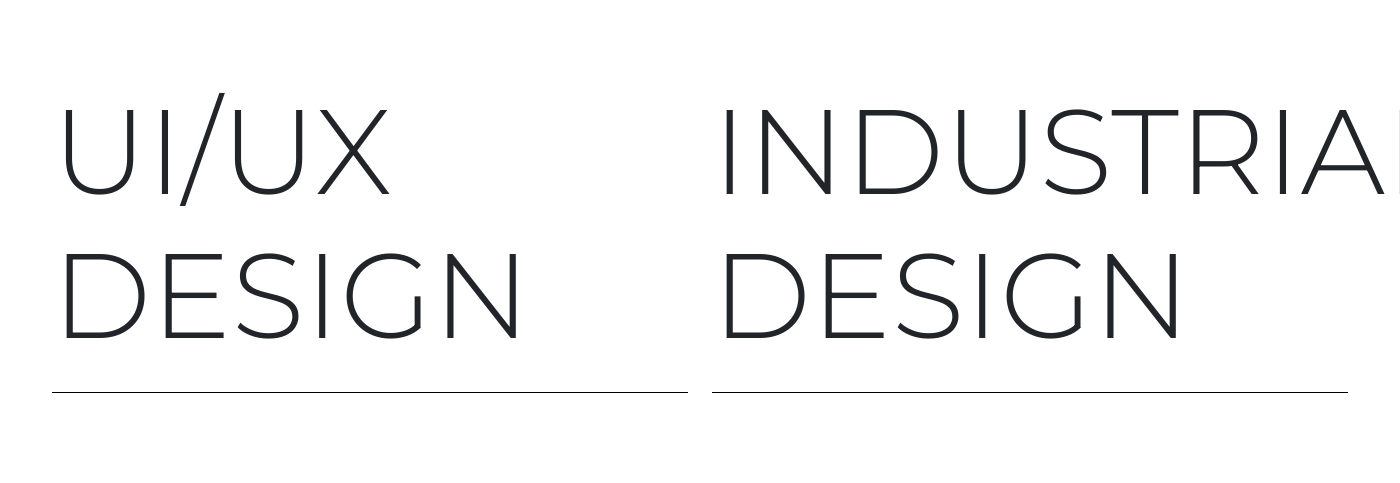
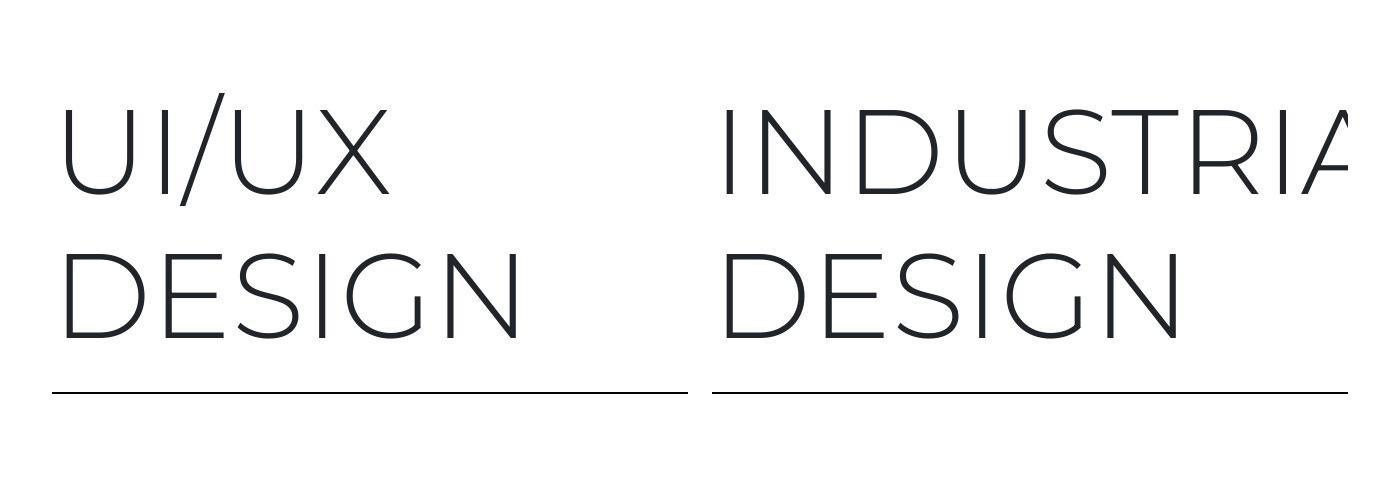
Before and after one commit to youngroklee323/youngroklee323, a PHP site: page / in a window 1400 px wide; the page is wider, and only the part inside the window is pictured. Shown: the part 960-1443 px from the top of that part. Run offline with PHP 8.4, Linux system fonts and the light colour scheme.

Commit message:
:truck: 스타일 파일 구조 변경

```diff
--- /dev/null
+++ b/css/common.css
@@ -0,0 +1,3 @@
+img {
+  max-width: 100%;
+}
--- a/style.css
+++ b/css/style.css
@@ -90,5 +90,40 @@
   font-weight: 300;
   font-size: 120px;
   padding-bottom: 25px;
-  border-bottom: 1px solid #000000;
+  border-bottom: 2px solid #000000;
+  position: relative;
+  overflow: hidden;
 }
+.section2 .title span {
+  position: relative;
+  z-index: 2;
+}
+.section2 .title:after {
+  content: "";
+  display: block;
+  position: absolute;
+  top: 100%;
+  width: 100%;
+  height: 100%;
+  background-color: #000;
+  transition: top 0.3s;
+}
+
+.section2 .title.active {
+  color: #fff;
+  transition: color 0.3s;
+}
+.section2 .title.active:after {
+  top: 0;
+}
+
+/* Section3 */
+.section3 .container {
+  padding-top: 10px;
+  border-top: 1px solid #000000;
+}
+
+.section3 h1 {
+  padding-top: calc(33px - 10px);
+  margin-bottom: 22px;
+}
--- a/index.html
+++ b/index.html
@@ -14,7 +14,8 @@
   <!-- Bootstrap -->
   <link href="https://cdn.jsdelivr.net/npm/bootstrap@5.0.0-beta2/dist/css/bootstrap.min.css" rel="stylesheet"
     integrity="sha384-BmbxuPwQa2lc/FVzBcNJ7UAyJxM6wuqIj61tLrc4wSX0szH/Ev+nYRRuWlolflfl" crossorigin="anonymous">
-  <link rel="stylesheet" href="./style.css">
+  <link rel="stylesheet" href="./css/common.css">
+  <link rel="stylesheet" href="./css/style.css">
 </head>
 
 <nav class="GNB">
```
